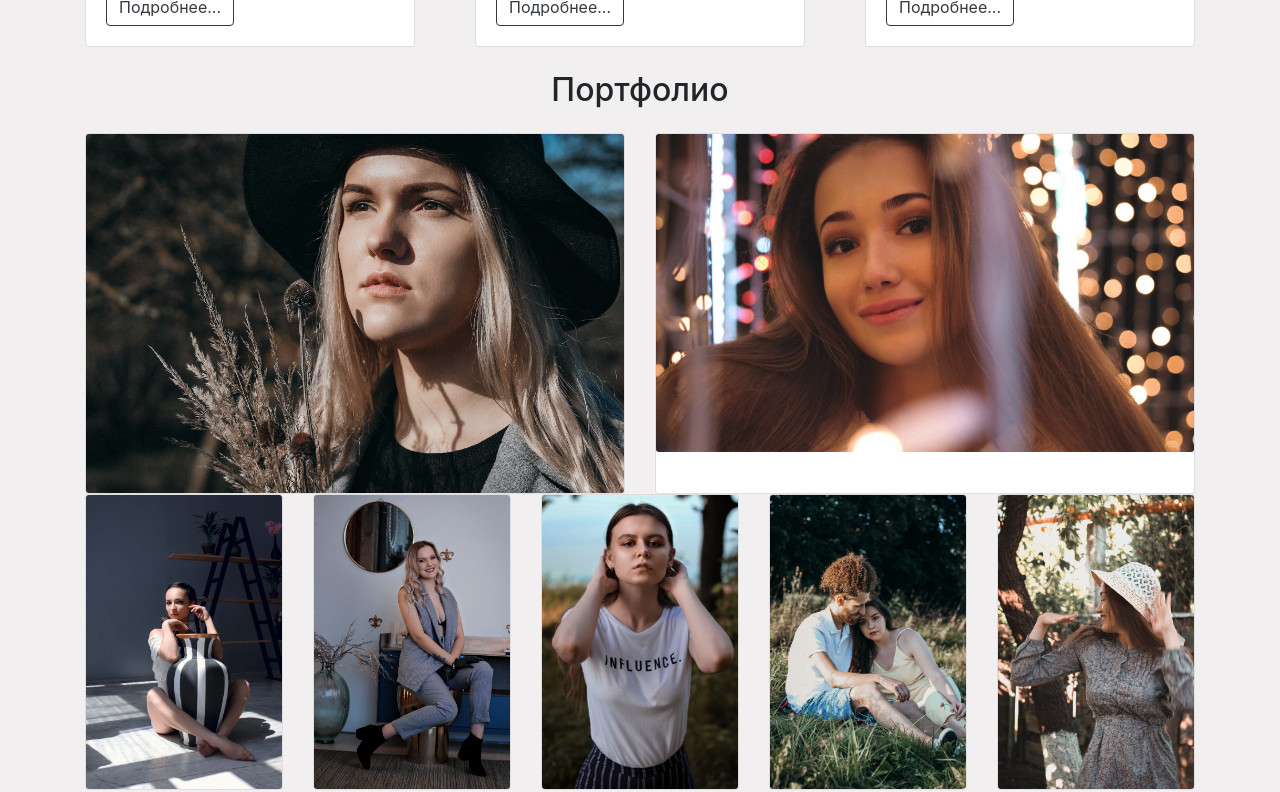
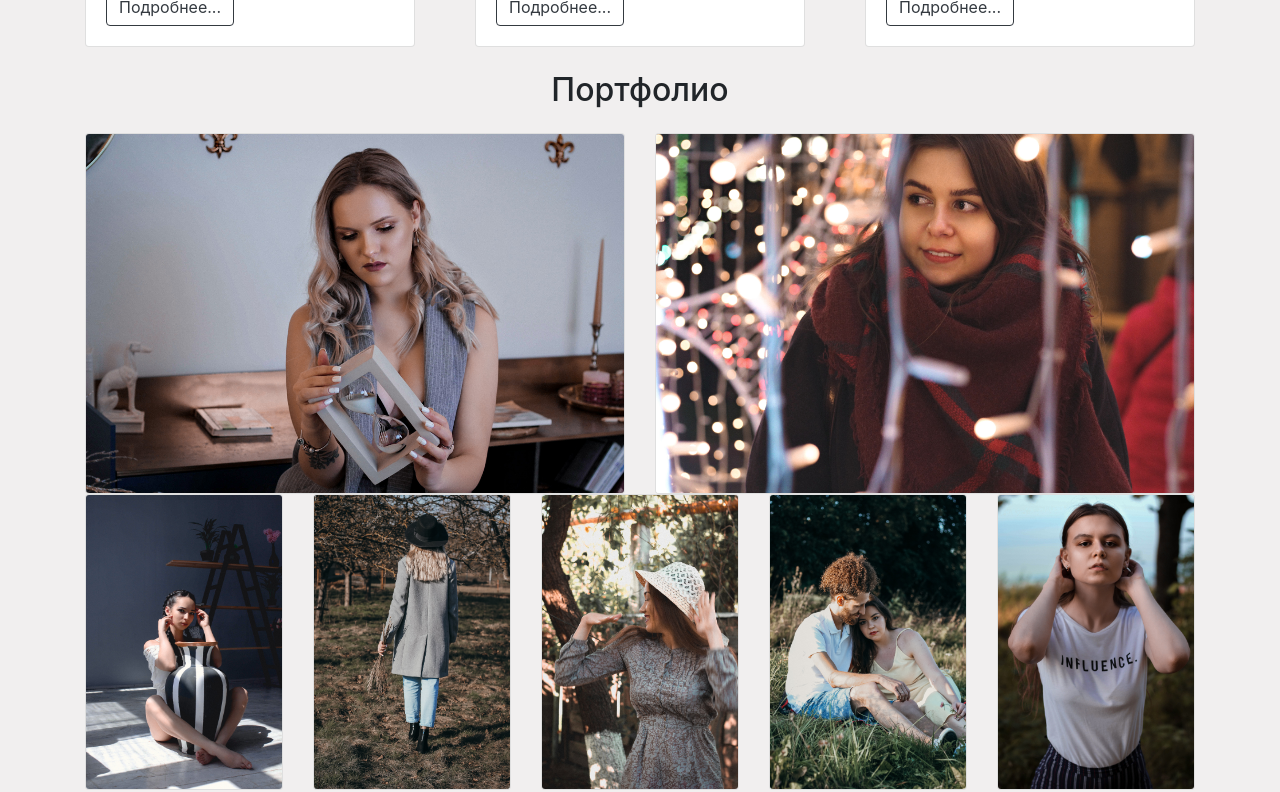
Before and after one commit to TatsianaMark/React-site, a React (Create React App) app in the folder react-site/: page / in a window 1280 px wide. Shown: the part 2500-3292 px from the top of the page. Built offline with nearby package versions, Linux system fonts and the light colour scheme.

Commit message:
feat: regulate photo in portfolio

```diff
--- a/react-site/src/Pages/Portfolio.js
+++ b/react-site/src/Pages/Portfolio.js
@@ -1,9 +1,9 @@
 import React from "react";
 import {Container, CardDeck, Card,Button , Row, Col, Nav, Tab} from "react-bootstrap";
-import horizont_first_s from '../assets/img/for_portfolio/see_more_second/horizont_first(7).jpg';
-import vertical_first from '../assets/img/for_portfolio/see_more_seventh/vertical_first (1).jpg';
-import winter_pho from '../assets/img/for_portfolio/see_more_fifth/winter_pho (2).jpg';
-import grey_ph from '../assets/img/for_portfolio/see_more_first/grey_ph (1).jpg';
+import horizont_first_s from '../assets/img/for_portfolio/see_more_second/horizont_first(3).jpg';
+import vertical_first from '../assets/img/for_portfolio/see_more_seventh/vertical_first (2).jpg';
+import winter_pho from '../assets/img/for_portfolio/see_more_fifth/winter_pho (1).jpg';
+import grey_ph from '../assets/img/for_portfolio/see_more_first/grey_ph (2).jpg';
 import loveImg from '../assets/img/for_portfolio/see_more_third/loveImg (2).jpg';
 import lightImg from '../assets/img/for_portfolio/see_more_sixth/lightImg (1).jpg';
 import white_pho from '../assets/img/for_portfolio/see_more_fourth/white_pho (2).jpg';
@@ -16,7 +16,7 @@ export default function Portfolio() {
                 <div className="portfolio-cards d-flex">
                     <Card>
                         <Card.Img
-                                src={horizont_first_s}
+                            src={grey_ph}
                         />
                     </Card>
                     <Card>
@@ -31,14 +31,15 @@ export default function Portfolio() {
                             />
                         </Card>
                     {/*----------------------------- sec-col----------------------------*/}
+
                 <Card>
                     <Card.Img
-                            src={grey_ph}
+                        src={horizont_first_s}
                     />
                 </Card>
                     <Card>
                         <Card.Img
-                            src={white_pho}
+                           src={lightImg}
                         />
                     </Card>
                         <Card>
@@ -48,7 +49,7 @@ export default function Portfolio() {
                         </Card>
                     <Card>
                         <Card.Img
-                            src={lightImg}
+                            src={white_pho}
                         />
                     </Card>
                 {/*</div>*/}
```
Lines whose indentation alone changed are shown as unchanged.
